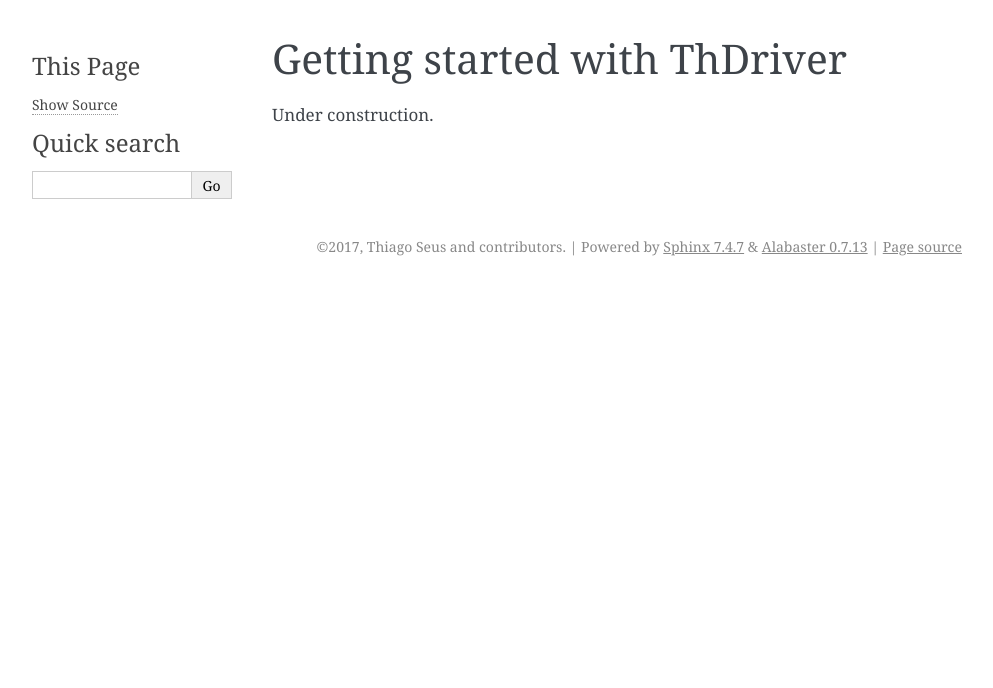
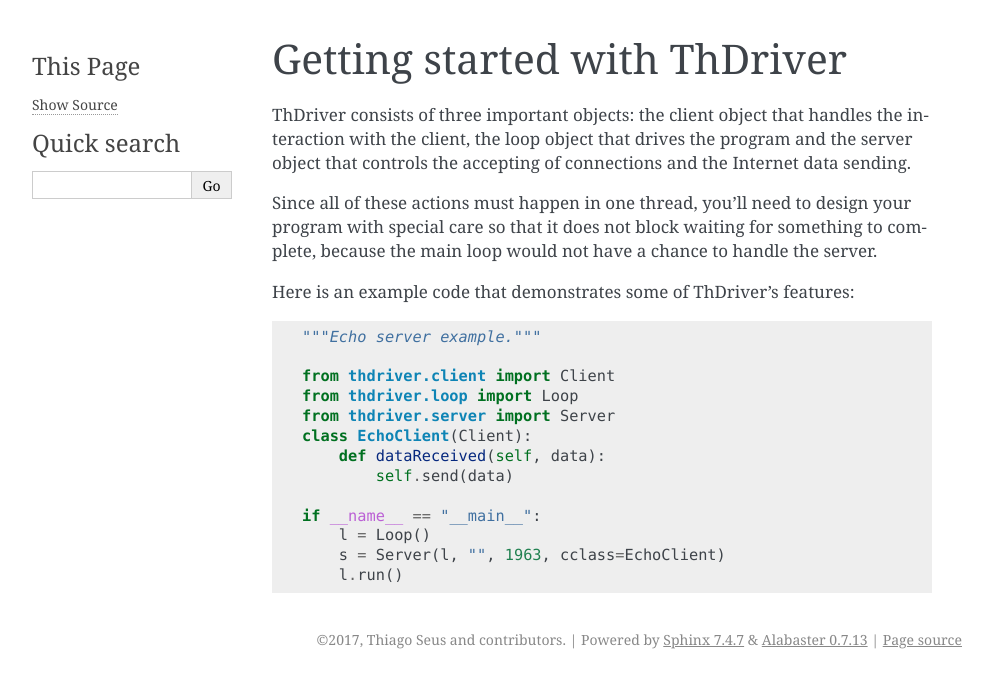
Before and after one commit to thgcode/thdriver, a Sphinx documentation site: the page built from doc/gettingstarted.rst, in a window 1280 px wide. Shown: the top 688 px of the page, without its empty margins (148-1141 px from the left). Built offline with Sphinx 7.4.7, drawn with Linux system fonts in a browser that asks for light colours.

Commit message:
Added first version of the getting started guide

```diff
--- a/doc/gettingstarted.rst
+++ b/doc/gettingstarted.rst
@@ -4,4 +4,29 @@
 Getting started with ThDriver
 ===============================
 
-Under construction.
+ThDriver consists of three important objects: the client object that
+handles the interaction with the client, the loop object that drives the
+program and the server object that controls the accepting of connections
+and the Internet data sending.
+
+Since all of these actions must happen in one thread, you'll need to
+design your program with special care so that it does not block waiting
+for something to complete, because the main loop  would not have a chance to handle
+the server.
+
+Here is an example code that demonstrates some of ThDriver's
+features::
+
+    """Echo server example."""
+
+    from thdriver.client import Client
+    from thdriver.loop import Loop
+    from thdriver.server import Server
+    class EchoClient(Client):
+        def dataReceived(self, data):
+            self.send(data)
+
+    if __name__ == "__main__":
+        l = Loop()
+        s = Server(l, "", 1963, cclass=EchoClient)
+        l.run()
```
